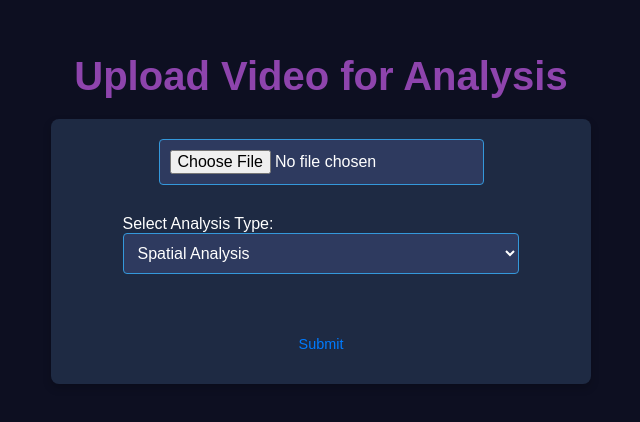
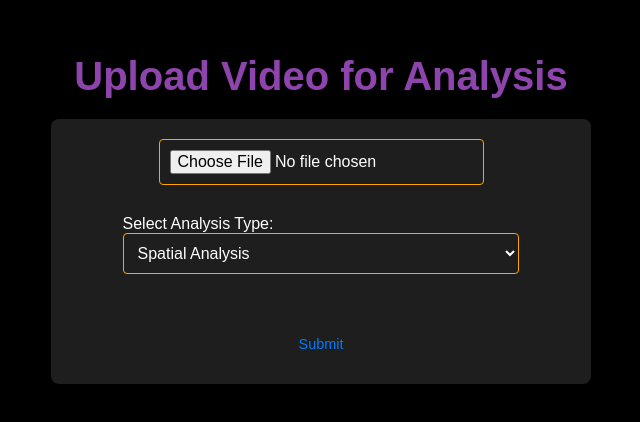
Before and after one commit to NAME-ASHWANIYADAV/fakifyfrontend, a React (Create React App) app: page /upload-video in a window 1280 px wide. Shown: the part 218-640 px from the top of the page, without its empty margins (319-959 px from the left). Built offline with nearby package versions, Linux system fonts and the light colour scheme.

Commit message:
css changes

```diff
--- a/src/pages/Contact.js
+++ b/src/pages/Contact.js
@@ -3,7 +3,6 @@ import Header from '../components/Header';
 import Sidebar from '../components/Sidebar';
 import Footer from '../components/Footer';
 import '../styles/Contact.css';
-import gif from '../assets/anime.gif';
 
 
 const Contact = () => {
@@ -36,7 +35,6 @@ const Contact = () => {
 
       if (response.ok) {
         alert('Form submitted successfully');
-        // Reset form fields
         setFormData({
           name: '',
           email: '',
--- a/src/styles/Contact.css
+++ b/src/styles/Contact.css
@@ -14,6 +14,7 @@
 
 .contact-form {
   width: 100%; /* Full width inside container */
+  background-color: #1e1e1e;
 }
 
 .contact-form h2 {
@@ -24,6 +25,7 @@
 
 .form-group {
   margin-bottom: 20px;
+
 }
 
 .form-group label {
--- a/src/styles/VideoUploadPage.css
+++ b/src/styles/VideoUploadPage.css
@@ -6,23 +6,24 @@
   align-items: center;
   justify-content: center;
   min-height: 100vh;
-  background: #0d0f21; /* Dark background for the whole page */
+  background: #000; /* Dark background for the whole page */
   color: #ffffff;
   padding: 20px;
 }
 
 h2 {
   font-size: 2rem;
-  color: #8e44ad; /* Purple for the heading */
+  color: orange; /* Purple for the heading */
   margin-bottom: 20px;
 }
 
 form {
   display: flex;
   flex-direction: column;
+  background-color: #1e1e1e;
   width: 100%;
   max-width: 500px;
-  background: #1e2a43; /* Dark blue background for the form */
+  /* Dark blue background for the form */
   padding: 20px;
   border-radius: 8px;
   box-shadow: 0 4px 8px rgba(0, 0, 0, 0.2); /* Subtle shadow for depth */
@@ -35,9 +36,9 @@ form {
 input[type="file"] {
   font-size: 1rem;
   padding: 10px;
-  border: 1px solid #3498db; /* Blue border for file input */
+  border: 1px solid orange; /* Blue border for file input */
   border-radius: 4px;
-  background: #2e3a5f; /* Darker blue background for the file input */
+  background:#1e1e1e; /* Darker blue background for the file input */
   color: #ffffff;
 }
 
@@ -54,9 +55,9 @@ label {
 select {
   font-size: 1rem;
   padding: 10px;
-  border: 1px solid #3498db; /* Blue border for select input */
+  border: 1px solid orange; /* Blue border for select input */
   border-radius: 4px;
-  background: #2e3a5f; /* Darker blue background for select */
+  background:#1e1e1e; /* Darker blue background for select */
   color: #ffffff;
   width: 100%;
 }
```
